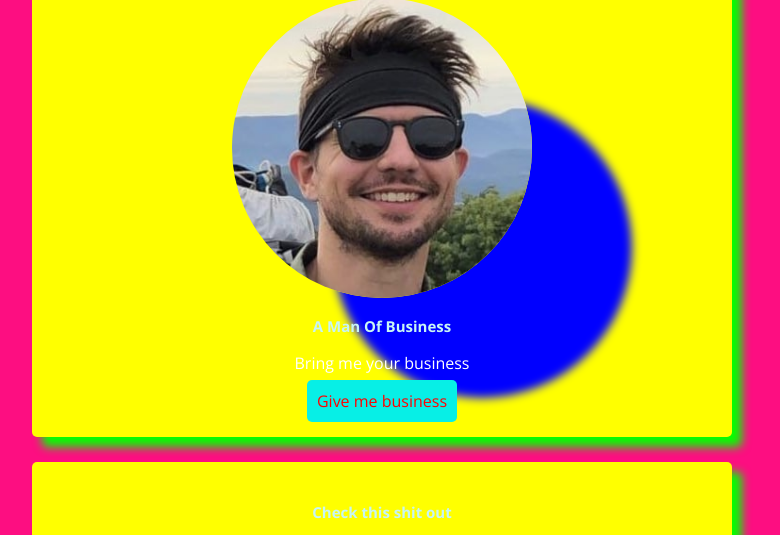
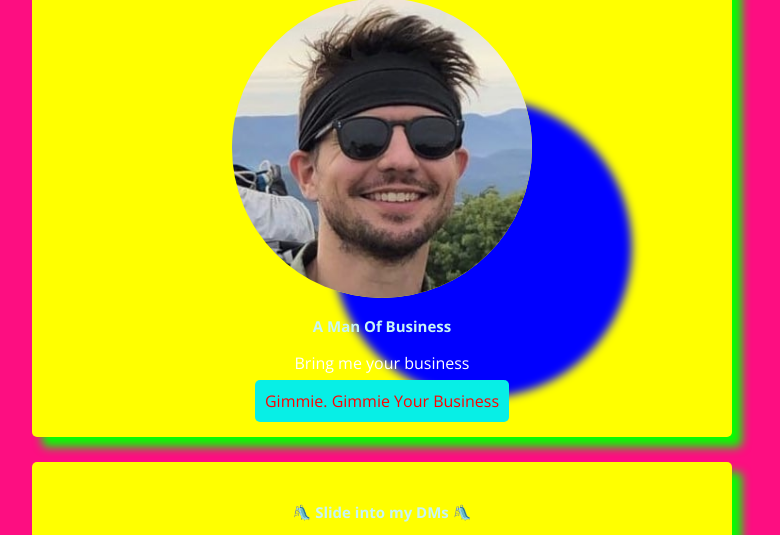
Before and after one commit to TomWent/profile, a plain HTML site: page index.html in a window 1280 px wide. Shown: the part 123-658 px from the top of the page, without its empty margins (258-1038 px from the left). Drawn offline with nearby package versions, Linux system fonts and the light colour scheme.

Commit message:
Update index.html

```diff
--- a/index.html
+++ b/index.html
@@ -28,10 +28,10 @@
         <img class="profile-photo" src="images/hu_hike.jpg" alt="Profile Photo">
         <h2>A Man Of Business</h2>
         <p>Bring me your business</p>
-        <a class="button" href="_blank">Give me business</a>
+        <a class="button" href="_blank">Gimmie. Gimmie Your Business</a>
       </div>
       <div class="card">
-        <h3>Check this shit out</h3>
+        <h3>🛝 Slide into my DMs 🛝</h3>
         <ul>
           <li class = 'social'>
             <a href="https://www.facebook.com/twentling">
```
